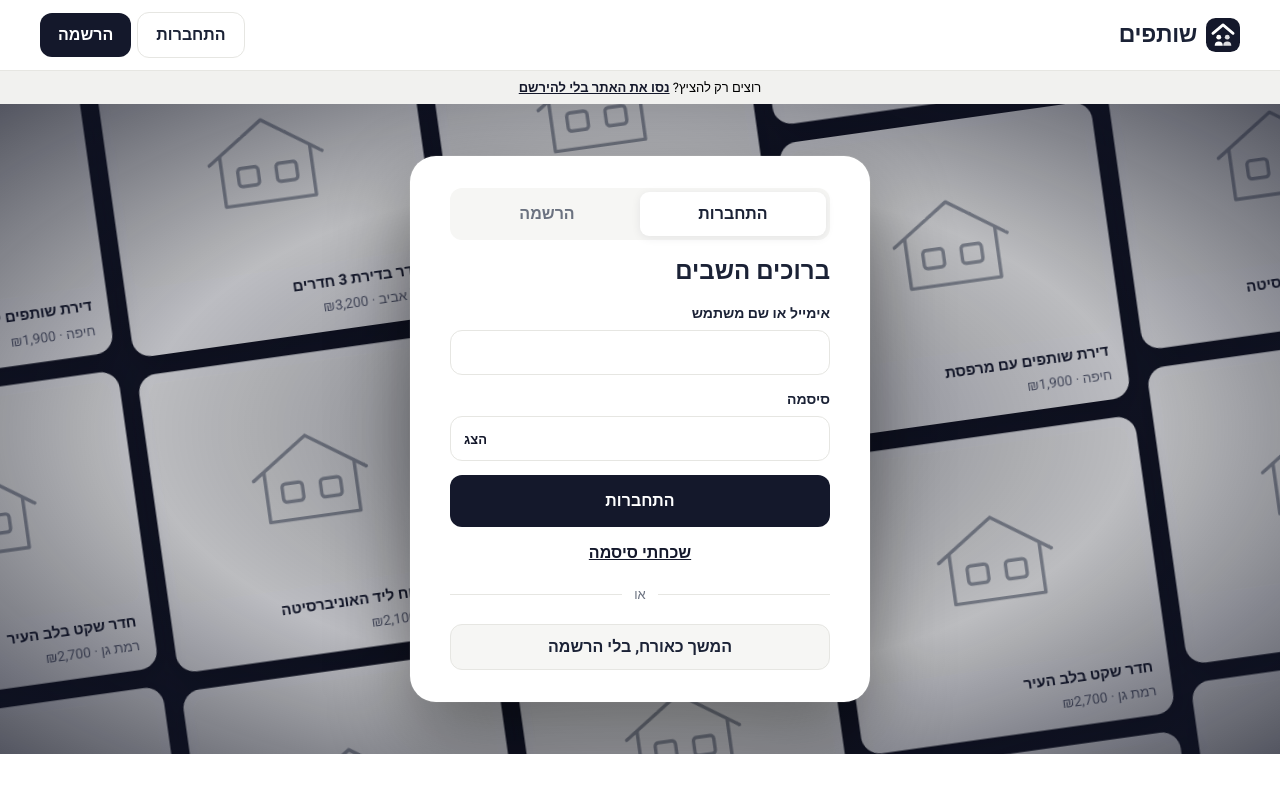
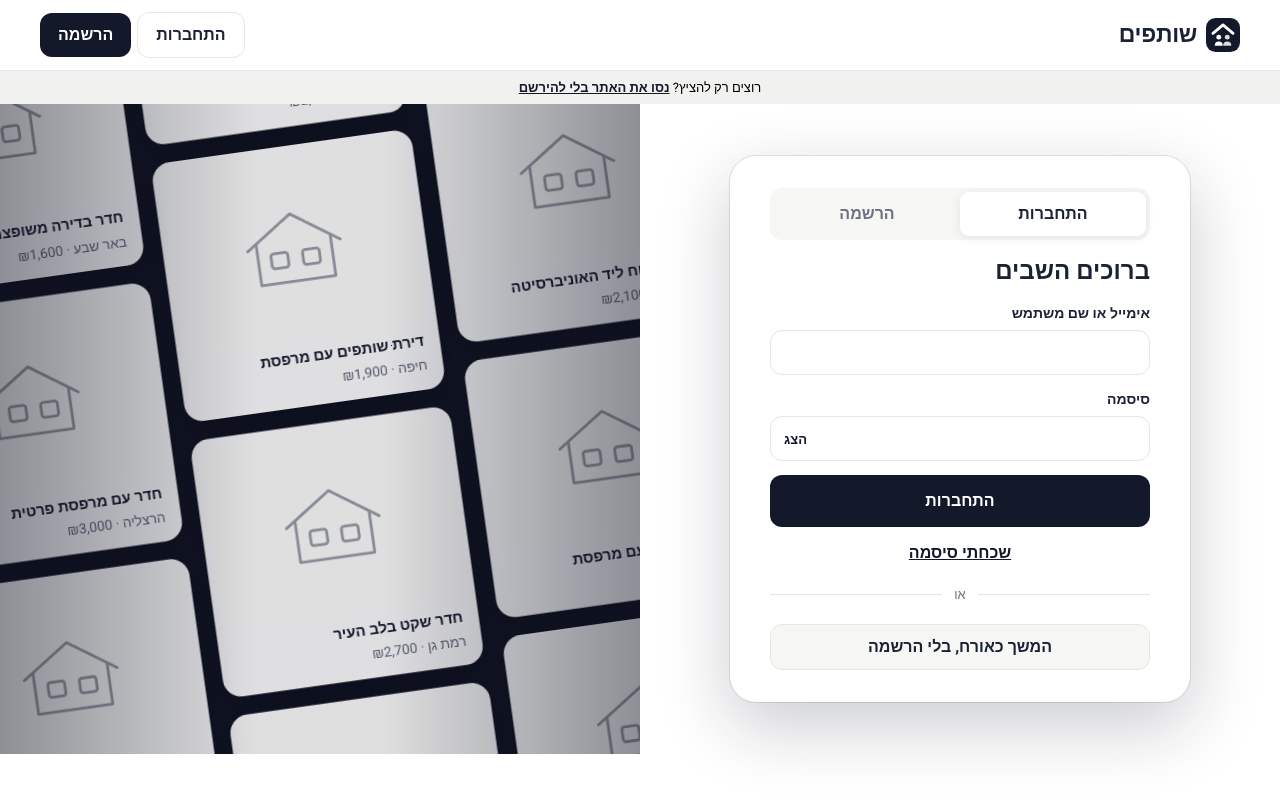
Before and after one commit to YShabtay/shutafim, a React (Vite) app: page /new in a window 1280 px wide. Shown: the top 800 px of the page. Built offline with nearby package versions, Linux system fonts and the light colour scheme; no server answers; the database is empty.

Commit message:
Auth page: half ads (full height) and half floating form card
Co-Authored-By: Claude Sonnet 5.5 <noreply@anthropic.com>

```diff
--- a/src/components/Login.jsx
+++ b/src/components/Login.jsx
@@ -42,7 +42,7 @@ function Ads() {
   useEffect(() => { api.listPosts().then(l => setPosts(l.slice(0, 12))).catch(() => setPosts([])) }, [])
   const list = posts && posts.length >= 4 ? posts : FALLBACK
   // כל עמודה מציגה את כל המודעות, בסדר שונה, ופעמיים כדי שהלולאה תהיה חלקה
-  const cols = [0, 1, 2, 3, 4].map(i => {
+  const cols = [0, 1, 2].map(i => {
     const k = (i * 2) % list.length
     let a = [...list.slice(k), ...list.slice(0, k)]
     while (a.length < 5) a = [...a, ...a]
@@ -68,8 +68,8 @@ function Ads() {
 function Shell({ children }) {
   return (
     <div className="authpage">
-      <Ads />
-      <div className="authform">{children}</div>
+      <div className="authpane"><div className="authform">{children}</div></div>
+      <div className="authart"><Ads /></div>
     </div>
   )
 }
--- a/src/styles.css
+++ b/src/styles.css
@@ -229,11 +229,13 @@ footer{text-align:right}
 .legal a{color:var(--mute);text-decoration:underline}
 
 /* auth page layout */
-.authpage{position:relative;overflow:hidden;margin:0 calc(50% - 50vw);min-height:max(640px,calc(100vh - 150px));background:#0f1222;display:grid;place-items:center;padding:28px 16px}
-.authpage::before{content:"";position:absolute;inset:0;z-index:1;background:radial-gradient(ellipse at center,rgba(15,18,34,.55) 0%,rgba(15,18,34,.25) 55%,rgba(15,18,34,.7) 100%)}
-.authform{position:relative;z-index:2;width:min(460px,100%);background:var(--card);border-radius:26px;padding:32px clamp(20px,4vw,40px);box-shadow:0 30px 80px rgba(0,0,0,.45),0 0 0 1px rgba(255,255,255,.08)}
+.authpage{position:relative;margin:0 calc(50% - 50vw);min-height:max(640px,calc(100vh - 150px));display:grid;grid-template-columns:1fr 1fr;background:var(--bg)}
+.authpane{position:relative;z-index:2;display:grid;place-items:center;padding:28px clamp(16px,4vw,48px)}
+.authform{width:min(460px,100%);background:var(--card);border-radius:26px;padding:32px clamp(20px,4vw,40px);box-shadow:0 24px 70px rgba(20,25,45,.22),0 0 0 1px var(--line)}
+.authart{position:relative;overflow:hidden;background:#0f1222}
+.authart::before{content:"";position:absolute;inset:0;z-index:1;background:linear-gradient(90deg,rgba(15,18,34,.45),rgba(15,18,34,.1) 40%,rgba(15,18,34,.1) 60%,rgba(15,18,34,.45))}
 .authform .authbox{max-width:none;margin:0 auto}
-.mq{position:absolute;inset:-10% -6%;display:grid;grid-template-columns:repeat(5,1fr);gap:16px;transform:rotate(-8deg) scale(1.15)}
+.mq{position:absolute;inset:-10% -6%;display:grid;grid-template-columns:repeat(3,1fr);gap:16px;transform:rotate(-8deg) scale(1.15)}
 .mqcol{display:flex;flex-direction:column;gap:16px;will-change:transform}
 .mqcol.up{animation:mqup 60s linear infinite}.mqcol.down{animation:mqdown 60s linear infinite}
 @keyframes mqup{to{transform:translateY(-50%)}}
@@ -245,8 +247,8 @@ footer{text-align:right}
 .mqph img{width:100%;height:100%;object-fit:cover;display:block}
 .mqph .plh{height:100%;border-radius:0}
 @media(prefers-reduced-motion:reduce){.mqcol{animation:none!important}}
-@media(max-width:900px){.mq{grid-template-columns:repeat(3,1fr)}.mqcol:nth-child(n+4){display:none}}
-@media(max-width:560px){.mq{grid-template-columns:repeat(2,1fr)}.mqcol:nth-child(n+3){display:none}.authpage{padding:16px 12px;min-height:calc(100vh - 120px)}}
+@media(max-width:820px){.authpage{grid-template-columns:1fr;background:#0f1222}.authart{position:absolute;inset:0}.authart::before{background:radial-gradient(ellipse at center,rgba(15,18,34,.55),rgba(15,18,34,.25) 55%,rgba(15,18,34,.7))}.authpane{padding:28px 16px}.authform{box-shadow:0 30px 80px rgba(0,0,0,.45)}.mq{grid-template-columns:repeat(3,1fr)}.mqcol:nth-child(n+4){display:none}}
+@media(max-width:560px){.mq{grid-template-columns:repeat(2,1fr)}.mqcol:nth-child(n+3){display:none}.authpane{padding:16px 12px}.authpage{min-height:calc(100vh - 120px)}}
 
 /* header: user menu */
 .top nav>a.themebtn{padding:0;color:var(--ink)}
```
